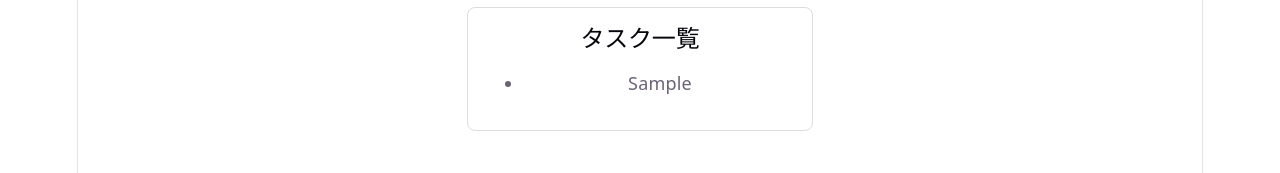
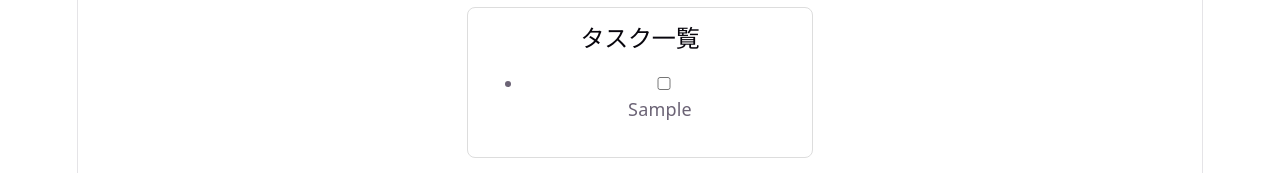
Before and after one commit to rs1599/task-manager, a React (Vite) app: page / in a window 1280 px wide. Both pictures are taken after typing "Sample", "Sample", "2020-01-15" into the empty fields and a click on the button "追加". Shown: the part 548-721 px from the top of the page. Built offline with nearby package versions, Linux system fonts and the light colour scheme.

Commit message:
add check

```diff
--- a/src/App.tsx
+++ b/src/App.tsx
@@ -23,13 +23,26 @@ function App() {
     setTasks((prev) => [...prev, newTask]);
   };
 
+  const toggleTask = (id: string) => {
+    setTasks((prev) =>
+      prev.map((task) =>
+        task.id === id
+          ? { ...task, completed: !task.completed }
+          : task
+      )
+    );
+  };
+
   return (
     <main className="container">
       <h1>Task Manager</h1>
 
       <Form onAddTask={addTask} />
 
-      <List tasks={tasks} />
+      <List
+        tasks={tasks}
+        toggleTask={toggleTask}
+      />
     </main>
   );
 }
--- a/src/components/List.tsx
+++ b/src/components/List.tsx
@@ -3,9 +3,10 @@ import TaskItem from "./TaskItem";
 
 type Props = {
   tasks: Task[];
+  toggleTask: (id: string) => void;
 };
 
-function List({ tasks }: Props) {
+function List({ tasks, toggleTask }: Props) {
   return (
     <section>
       <h2>タスク一覧</h2>
@@ -15,7 +16,11 @@ function List({ tasks }: Props) {
       ) : (
         <ul>
           {tasks.map((task) => (
-            <TaskItem key={task.id} task={task} />
+            <TaskItem
+              key={task.id}
+              task={task}
+              toggleTask={toggleTask}
+            />
           ))}
         </ul>
       )}
--- a/src/components/TaskItem.tsx
+++ b/src/components/TaskItem.tsx
@@ -2,10 +2,20 @@ import type { Task } from "../types/task";
 
 type Props = {
   task: Task;
+  toggleTask: (id: string) => void;
 };
 
-function TaskItem({ task }: Props) {
-  return <li>{task.title}</li>;
+function TaskItem({ task, toggleTask }: Props) {
+  return (
+    <li className="task-item">
+      <input
+        type="checkbox"
+        checked={task.completed}
+        onChange={() => toggleTask(task.id)}
+      />
+      {task.title}
+    </li>
+  );
 }
 
 export default TaskItem;
```
